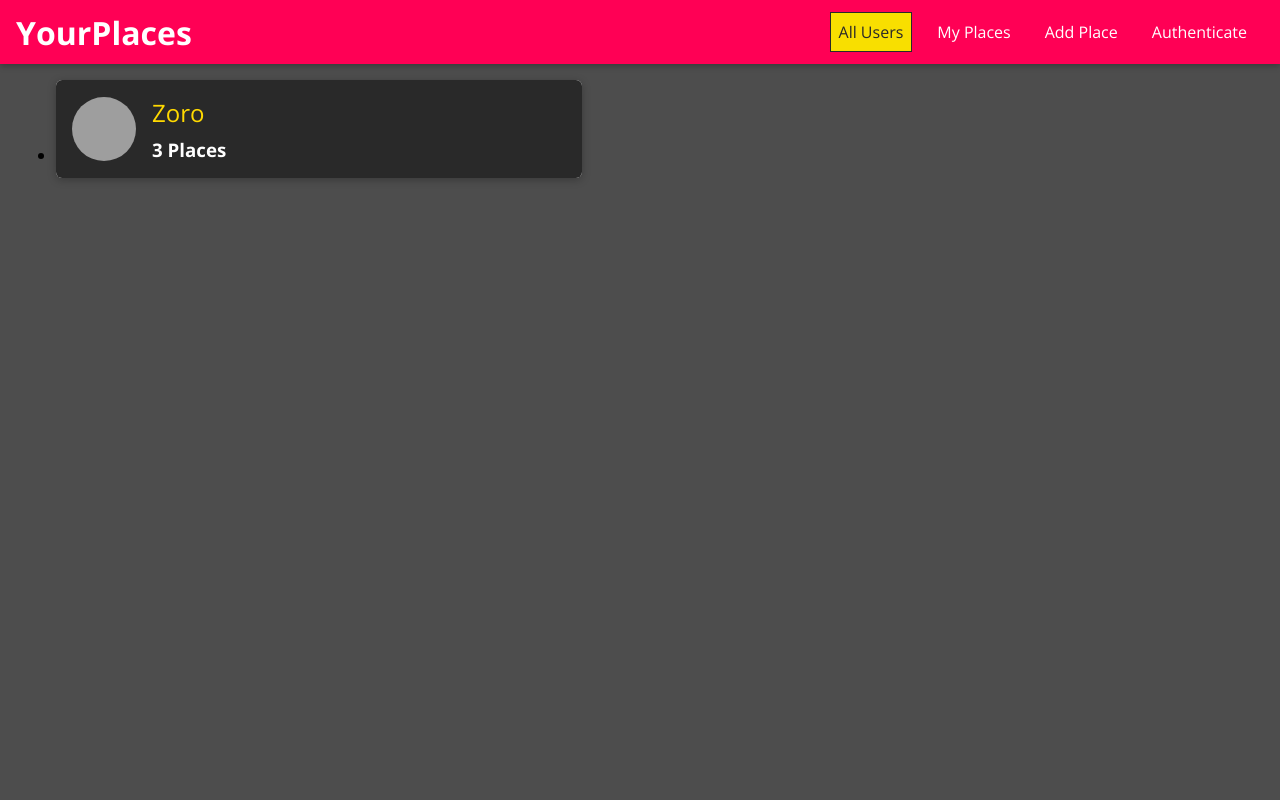
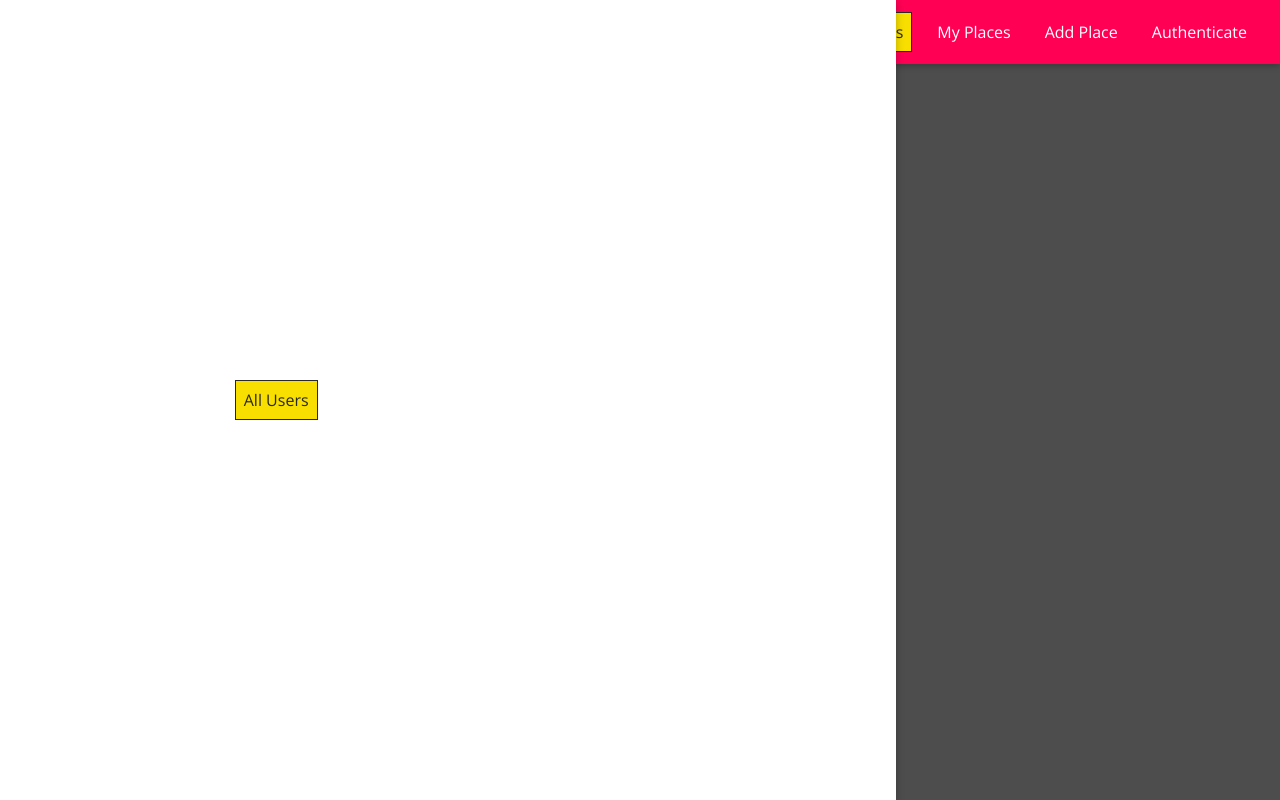
Before and after one commit to azharimm/share-places, a React (Create React App) app: page / in a window 1280 px wide. Built offline with nearby package versions, Linux system fonts and the light colour scheme; grey boxes are pictures that could not be loaded.

Commit message:
^ side drawer component

```diff
--- a/src/shared/components/Navigation/MainNavigation.js
+++ b/src/shared/components/Navigation/MainNavigation.js
@@ -2,10 +2,17 @@
 import { Link } from 'react-router-dom';
 import MainHeader from './MainHeader';
 import NavLinks from './NavLinks';
+import SideDrawer from './SideDrawer';
 import './MainNavigation.css';
 
 const MainNavigation = () => {
     return (
+        <React.Fragment>
+            <SideDrawer>
+                <nav className="main-navigation__drawer-nav">
+                    <NavLinks />
+                </nav>
+            </SideDrawer>
             <MainHeader>
                 <button className="main-navigation__menu-btn">
                     <span />
@@ -15,10 +22,11 @@
                 <h1 className="main-navigation__title">
                     <Link to="/">YourPlaces</Link>
                 </h1>
-            <nav>
+                <nav className="main-navigation__header-nav">
                     <NavLinks />
                 </nav>
             </MainHeader>
+        </React.Fragment>
     );
 };
 
--- a/src/shared/components/Navigation/SideDrawer.css
+++ b/src/shared/components/Navigation/SideDrawer.css
@@ -0,0 +1,10 @@
+.side-drawer {
+    position: fixed;
+    left: 0;
+    top: 0;
+    z-index: 100;
+    height: 100vh;
+    width: 70%;
+    background: white;
+    box-shadow: 0 2px 8px rgba(0, 0, 0, 0.26);
+}
--- a/src/shared/components/Navigation/SideDrawer.js
+++ b/src/shared/components/Navigation/SideDrawer.js
@@ -0,0 +1,8 @@
+import React from 'react';
+import './SideDrawer.css';
+
+const SideDrawer = (props) => {
+    return <aside className="side-drawer">{props.children}</aside>;
+};
+
+export default SideDrawer;
```
Lines whose indentation alone changed are shown as unchanged.
